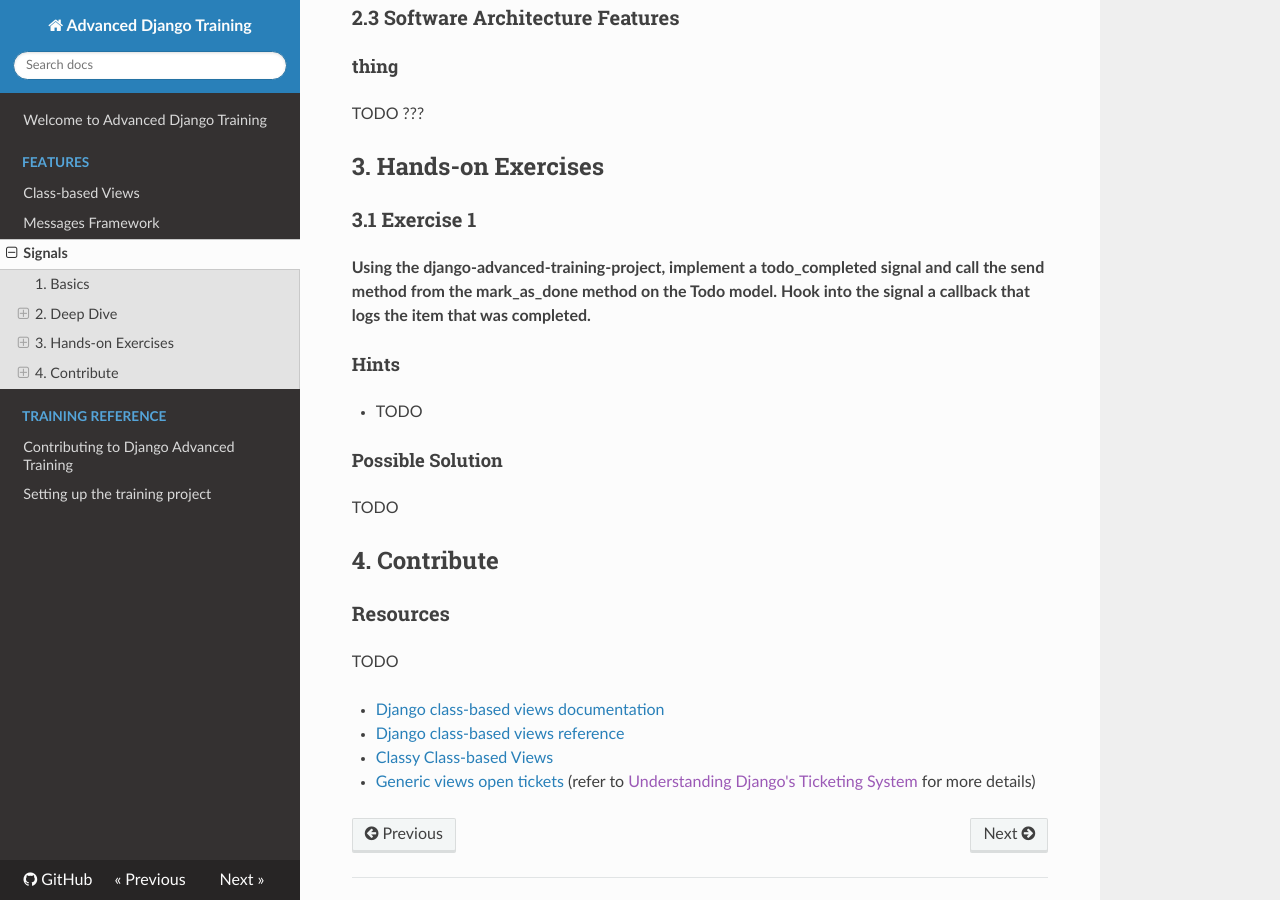
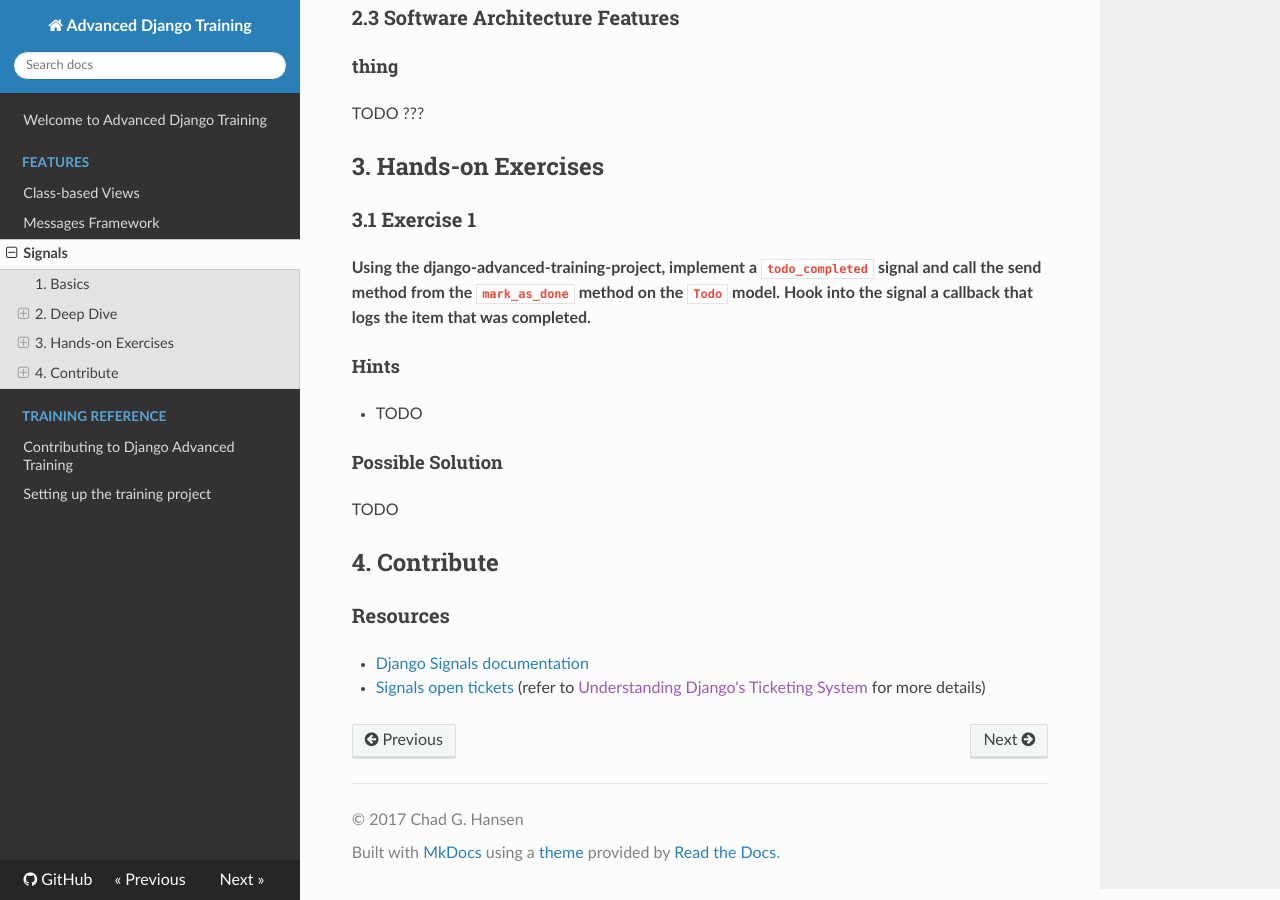
Before and after one commit to chadgh/django-advanced-training, an MkDocs documentation site: the page built from docs/features/signals.md, in a window 1280 px wide and 900 px high, scrolled down 1208 px. Built offline with MkDocs 1.6.1, drawn with Linux system fonts in a browser that asks for light colours; nearby versions of some CDN libraries.

Commit message:
Minor updates and improvements

```diff
--- a/docs/features/signals.md
+++ b/docs/features/signals.md
@@ -54,7 +54,7 @@ TODO ???
 
 ### 3.1 Exercise 1
 
-**Using the django-advanced-training-project, implement a todo_completed signal and call the send method from the mark_as_done method on the Todo model. Hook into the signal a callback that logs the item that was completed.**
+**Using the django-advanced-training-project, implement a `todo_completed` signal and call the send method from the `mark_as_done` method on the `Todo` model. Hook into the signal a callback that logs the item that was completed.**
 
 #### Hints
 
@@ -68,9 +68,5 @@ TODO
 
 ### Resources
 
-TODO
-
-* [Django class-based views documentation](https://docs.djangoproject.com/en/1.11/ref/class-based-views/)
-* [Django class-based views reference](https://docs.djangoproject.com/en/1.11/topics/class-based-views/)
-* [Classy Class-based Views](https://ccbv.co.uk)
-* [Generic views open tickets](https://code.djangoproject.com/query?status=assigned&status=new&component=Generic+views&col=summary&col=status&col=owner&col=type&col=version&col=has_patch&col=needs_docs&col=needs_tests&col=needs_better_patch&col=easy) (refer to [Understanding Django's Ticketing System]() for more details)
+* [Django Signals documentation](https://docs.djangoproject.com/en/1.11/topics/signals/)
+* [Signals open tickets](https://code.djangoproject.com/query?status=assigned&status=new&summary=~signal&col=summary&col=status&col=owner&col=type&col=version&col=has_patch&col=needs_docs&col=needs_tests&col=needs_better_patch&col=easy) (refer to [Understanding Django's Ticketing System]() for more details)
```
Also changed, not shown: docs/index.md (+1 -0 lines).
